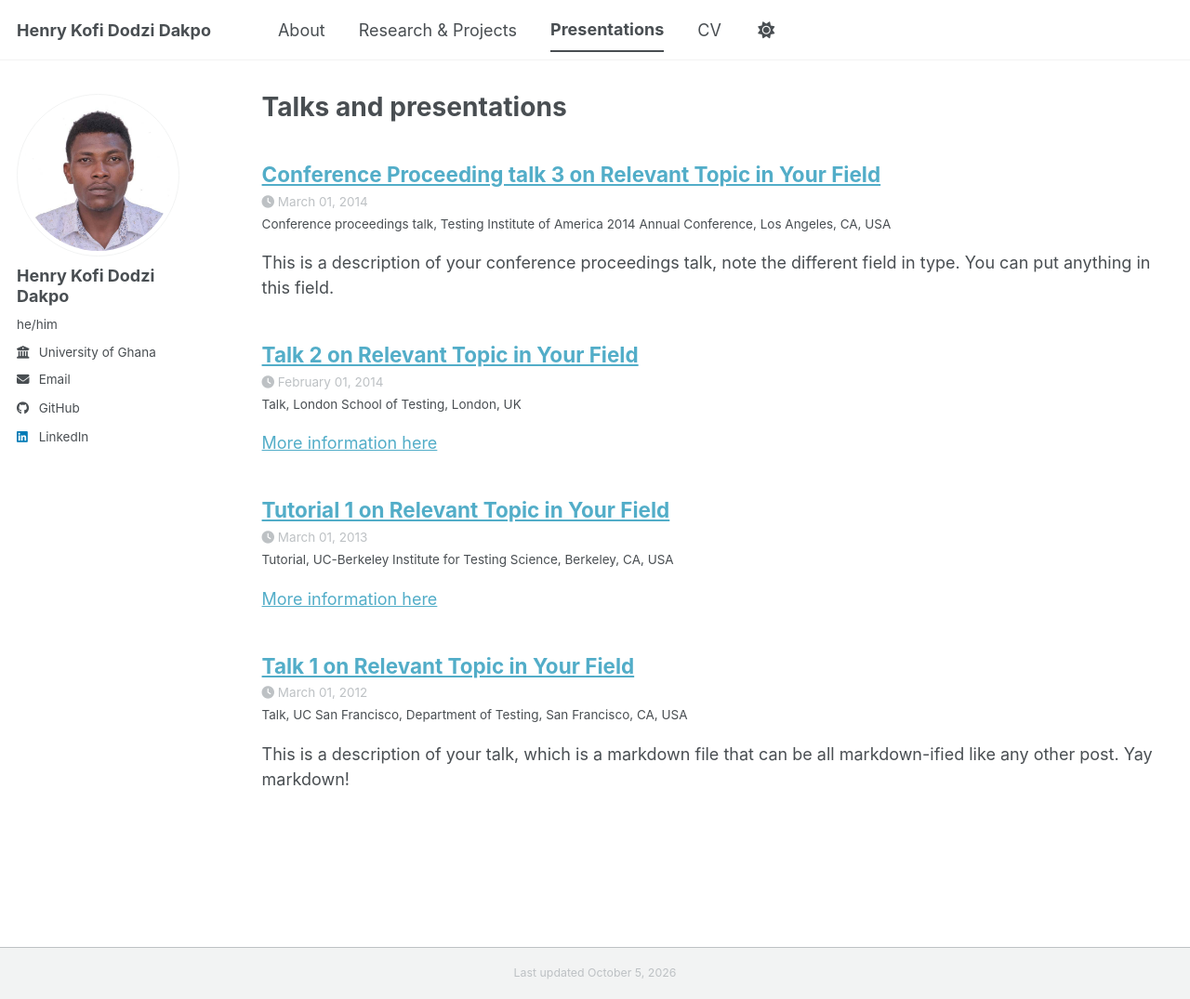
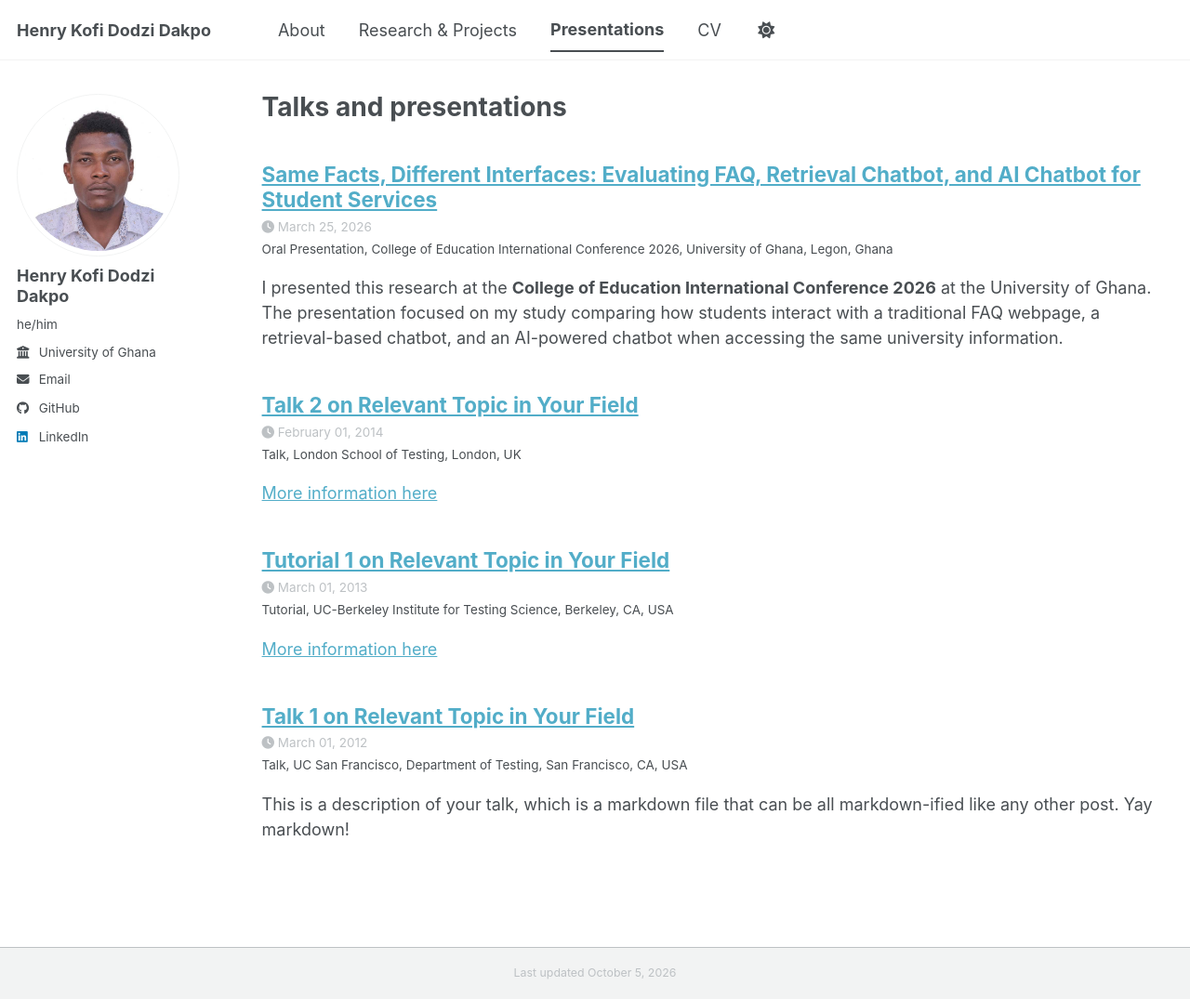
Before and after one commit to henrycitadel9-rgb/henrycitadel9-rgb.github.io, a Jekyll site: the page built from _pages/talks.html, in a window 1280 px wide and 1075 px high. Shown: the whole window at 93% size. Built offline with Jekyll 4.4.1, drawn with Linux system fonts in a browser that asks for light colours; a style sheet for code colours, icons or effects is not loaded.

Commit message:
Update 2014-03-01-talk-3.md

```diff
--- a/_talks/2014-03-01-talk-3.md
+++ b/_talks/2014-03-01-talk-3.md
@@ -1,11 +1,27 @@
 ---
-title: "Conference Proceeding talk 3 on Relevant Topic in Your Field"
+title: "Same Facts, Different Interfaces: Evaluating FAQ, Retrieval Chatbot, and AI Chatbot for Student Services"
 collection: talks
-type: "Conference proceedings talk"
-permalink: /talks/2014-03-01-talk-3
-venue: "Testing Institute of America 2014 Annual Conference"
-date: 2014-03-01
-location: "Los Angeles, CA, USA"
+type: "Oral Presentation"
+permalink: /talks/2026-faq-coe-oral
+venue: "College of Education International Conference 2026"
+date: 2026-03-25
+location: "University of Ghana, Legon, Ghana"
 ---
 
-This is a description of your conference proceedings talk, note the different field in type. You can put anything in this field.
+I presented this research at the **College of Education International Conference 2026** at the University of Ghana. The presentation focused on my study comparing how students interact with a traditional FAQ webpage, a retrieval-based chatbot, and an AI-powered chatbot when accessing the same university information.
+
+I discussed differences across the three interfaces in **ease of use, mental effort, trust, speed, and accuracy**, and what the findings suggest for designing more effective and user-friendly student information systems.
+
+### Presentation Slides
+
+<a href="/files/FAQ%20Presentation_Updated%20-%20portfolio%20test.pdf" class="btn btn--primary" target="_blank">View / Download Slides</a>
+
+<br><br>
+
+<iframe
+  src="/files/FAQ%20Presentation_Updated%20-%20portfolio%20test.pdf#view=FitH"
+  width="100%"
+  height="700px"
+  style="border: 1px solid #e5e5e5;"
+  title="Same Facts, Different Interfaces Presentation Slides">
+</iframe>
```
